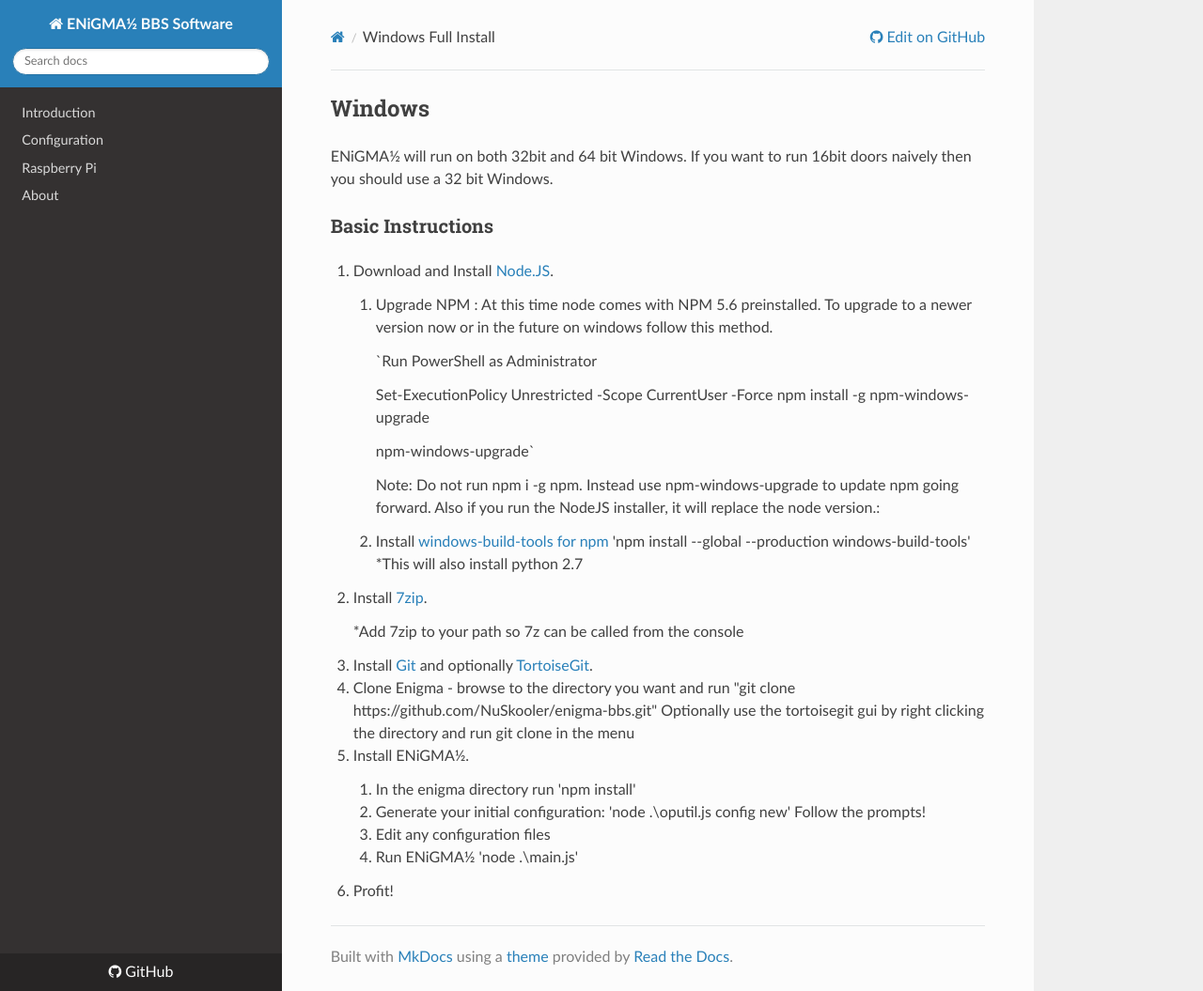
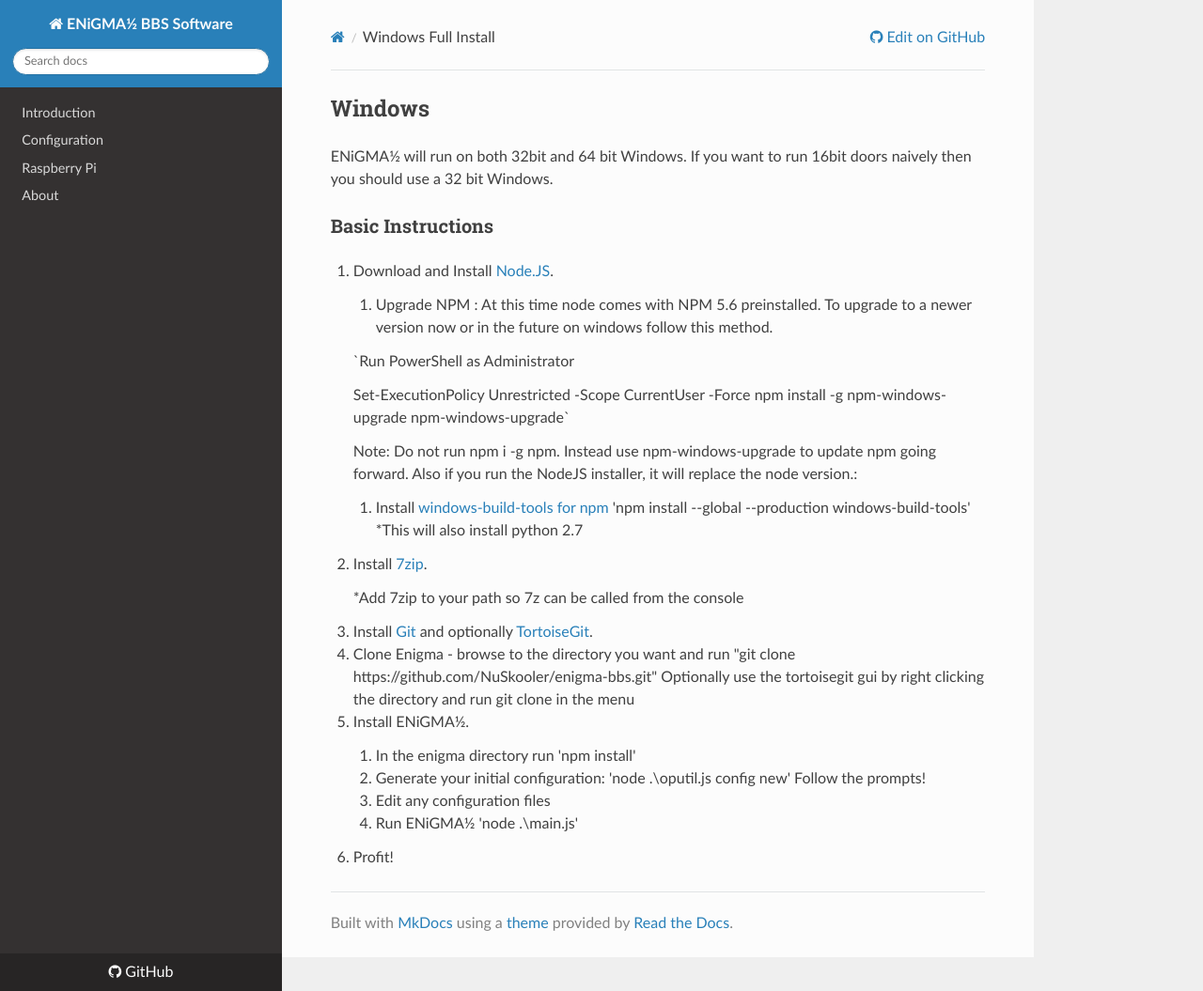
Before and after one commit to NuSkooler/enigma-bbs, an MkDocs documentation site: the page built from docs/installation/windows.md, in a window 1280 px wide and 1055 px high. Shown: the whole window at 94% size. Built offline with MkDocs 1.6.1, drawn with Linux system fonts in a browser that asks for light colours; nearby versions of some CDN libraries; old or Windows-style settings are respelled for this version of MkDocs.

```diff
--- a/docs/installation/windows.md
+++ b/docs/installation/windows.md
@@ -13,15 +13,14 @@ ENiGMA½ will run on both 32bit and 64 bit Windows. If you want to run 16bit doo
 
 	1. Upgrade NPM : At this time node comes with NPM 5.6 preinstalled. To upgrade to a newer version now or in the future on windows follow this method.
 
-		`Run PowerShell as Administrator
+	`Run PowerShell as Administrator
 
-		Set-ExecutionPolicy Unrestricted -Scope CurrentUser -Force
-		npm install -g npm-windows-upgrade
+	Set-ExecutionPolicy Unrestricted -Scope CurrentUser -Force
+	npm install -g npm-windows-upgrade
+	npm-windows-upgrade`
 
-		npm-windows-upgrade`
-
-		Note: Do not run npm i -g npm. Instead use npm-windows-upgrade to update npm going forward.
-		Also if you run the NodeJS installer, it will replace the node version.:
+	Note: Do not run npm i -g npm. Instead use npm-windows-upgrade to update npm going forward.
+	Also if you run the NodeJS installer, it will replace the node version.:
 
 
 	2. Install [windows-build-tools for npm](https://www.npmjs.com/package/windows-build-tools)
```
